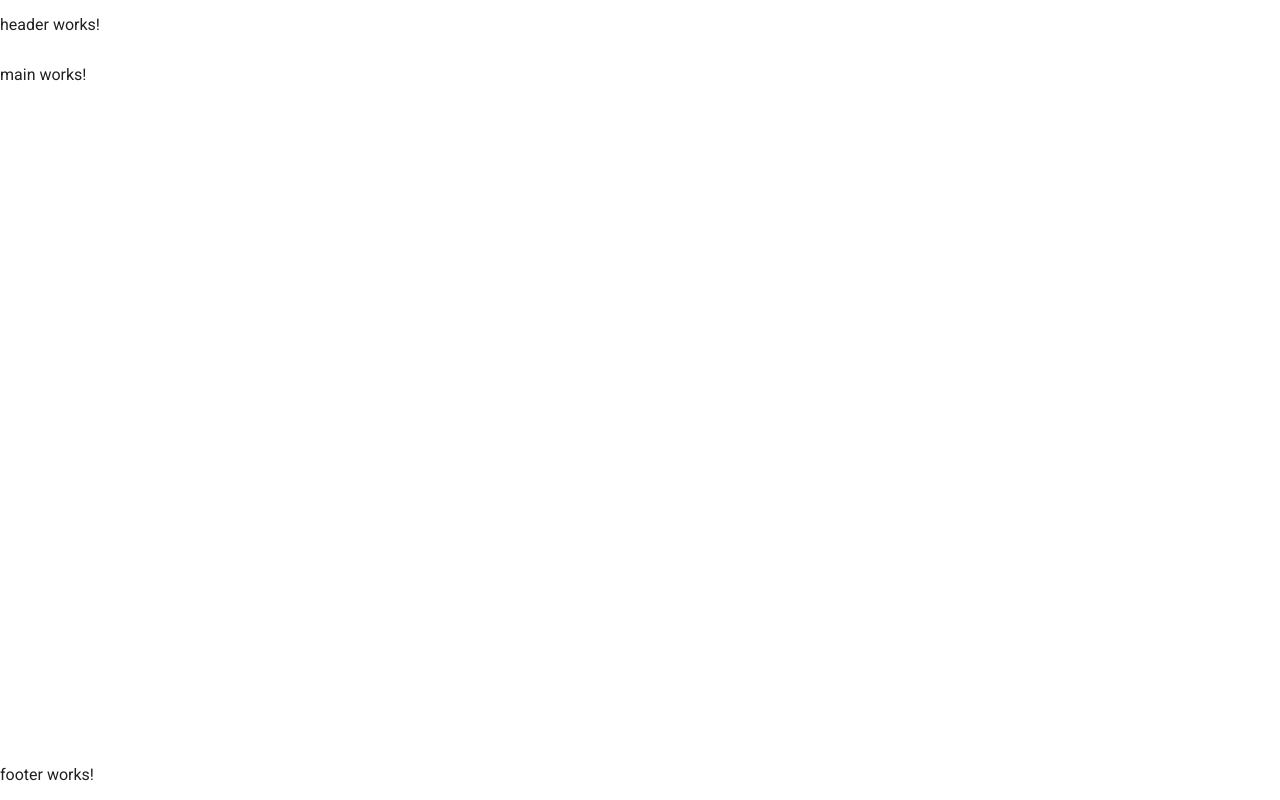
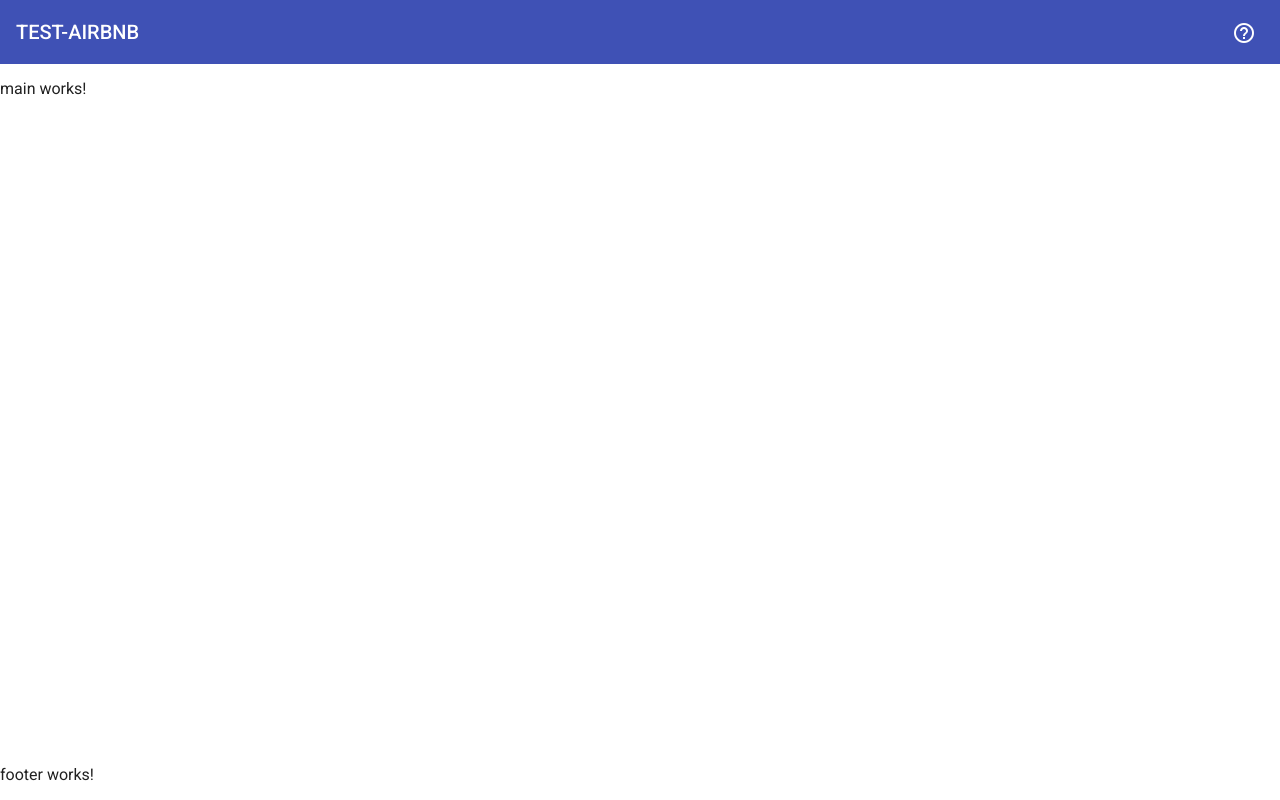
Before and after one commit to nofishtou/test-airbnb, an Angular app: page / in a window 1280 px wide. Built offline with nearby package versions, Linux system fonts and the light colour scheme.

Commit message:
feature: added header module

```diff
--- a/src/app/ui/theme/layout/components/header/header.component.html
+++ b/src/app/ui/theme/layout/components/header/header.component.html
@@ -1 +1,9 @@
-<p>header works!</p>
+<mat-toolbar color="primary">
+  <a class="header-logo" routerLink="/">
+    <span class="header-brand">Test-airbnb</span>
+  </a>
+  <span class="header-spacer"></span>
+  <button mat-icon-button aria-label="Help">
+    <mat-icon>help_outline</mat-icon>
+  </button>
+</mat-toolbar>
--- a/src/app/ui/theme/layout/components/header/header.component.scss
+++ b/src/app/ui/theme/layout/components/header/header.component.scss
@@ -0,0 +1,14 @@
+@import 'src/stylesheets/utils';
+
+.header-logo {
+  text-decoration: none;
+}
+
+.header-brand {
+  color: white;
+  text-transform: uppercase;
+}
+
+.header-spacer {
+  flex-grow: 1;
+}
```
Also changed, not shown: src/app/ui/theme/layout/components/header/header.module.ts (added, +15 -0 lines), src/app/ui/theme/layout/layout.module.ts (+6 -14 lines).
